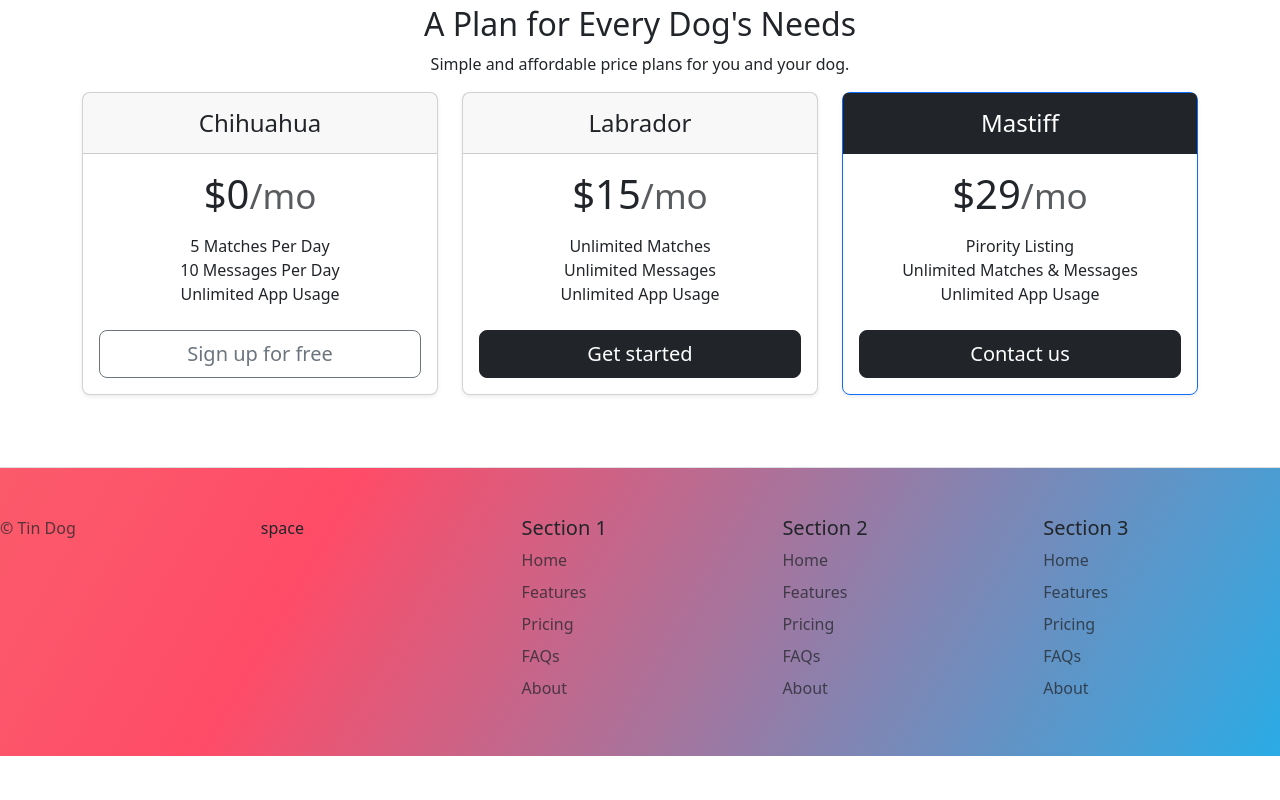
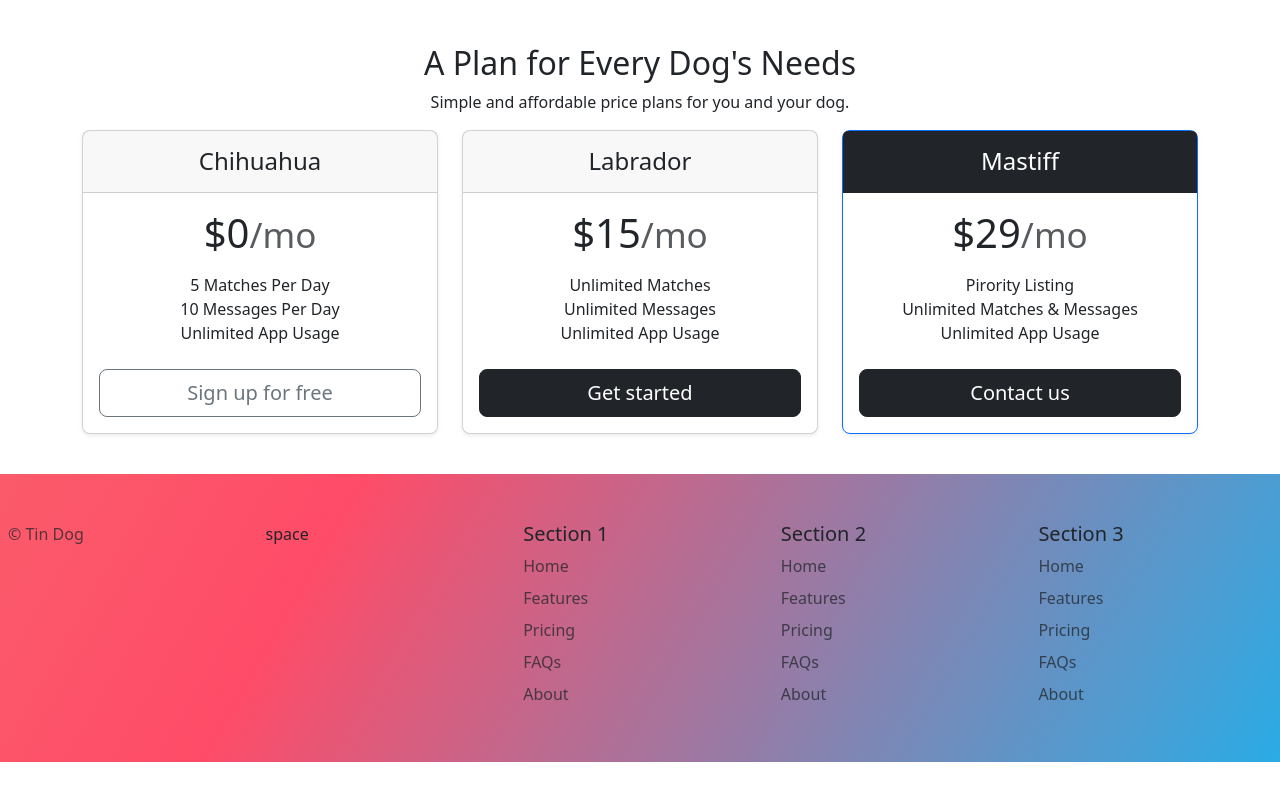
Before and after one commit to ooikk/tindog, a plain HTML site: page index.html in a window 1280 px wide. Shown: the part 1038-1838 px from the top of the page. After the commit the page ends 1800 px from the top, so only its background shows below. Drawn offline with nearby package versions, Linux system fonts and the light colour scheme.

Commit message:
Add files via upload

```diff
--- a/index.html
+++ b/index.html
@@ -61,7 +61,7 @@
   </section>
   <!-- Features -->
   <section id="features">
-
+    <div class="container">
     <div class="row g-2 py-3 p-3 row-cols-1 row-cols-lg-3">
       <div class="col d-flex align-items-start">
         <div class="icon-square text-body-emphasis bg-body-secondary d-inline-flex align-items-center justify-content-center fs-4 flex-shrink-0 me-3">
@@ -115,7 +115,7 @@
         </div>
       </div>
     </div>
-
+</div>
   </section>
   <!-- Testimonial -->
   <section id="testimonial">
@@ -148,7 +148,6 @@
   <!-- Pricing -->
   <section id="pricing">
     <div class="container">
-
     <div class="text-center">
       <h2>A Plan for Every Dog's Needs</h2>
       <p class="">Simple and affordable price plans for you and your dog.</p>
@@ -207,14 +206,12 @@
         </div>
       </div>
     </div>
-    </div>
-
-
+  </div>
   </section>
   <!-- Footer -->
   <section id="footer" class="gradient-background">
 
-    <footer class="row row-cols-1 row-cols-sm-2 row-cols-md-5 py-5 my-5 border-top">
+    <footer class="row row-cols-1 row-cols-sm-2 row-cols-md-5 py-5 my-0 px-2">
       <div class="col mb-3">
         <p class="text-body-secondary">© Tin Dog</p>
       </div>
```
